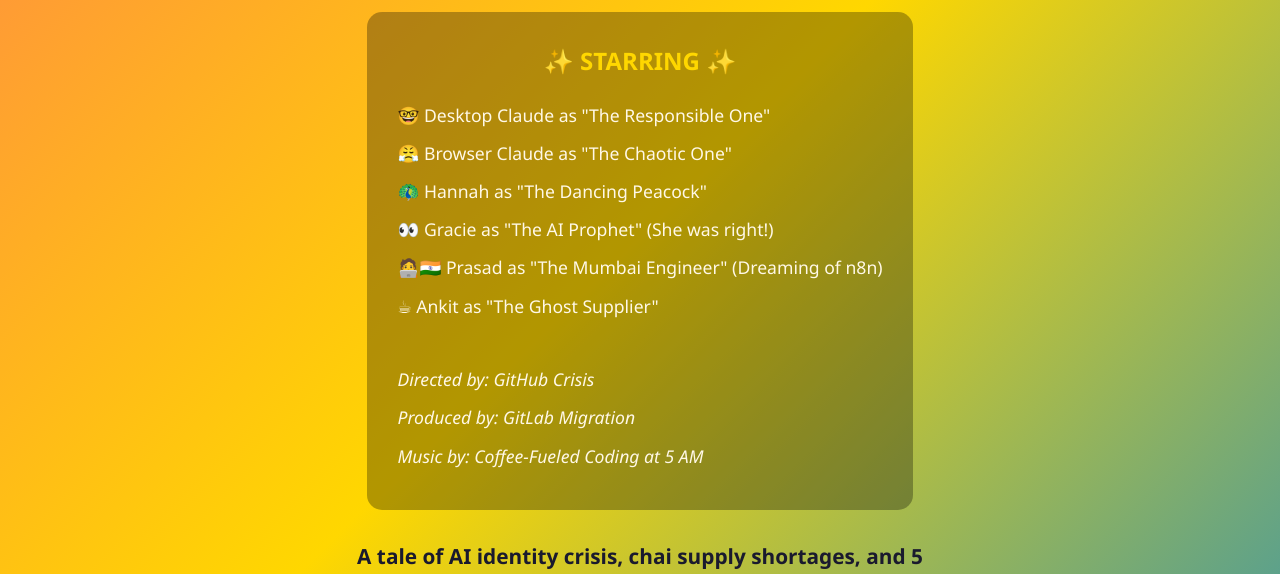
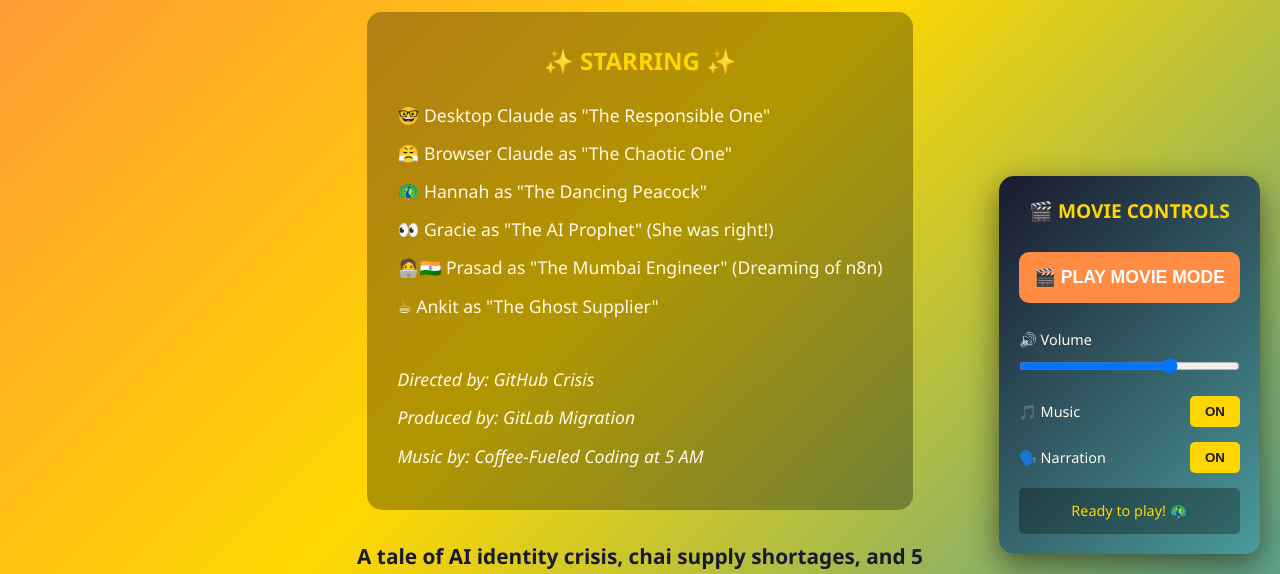
Before and after one commit to rohimayaventures/claude-vs-claude-website-epic, a plain HTML site: page index.html in a window 1280 px wide. Shown: the part 226-800 px from the top of the page. Drawn offline with Linux system fonts and the light colour scheme.

Commit message:
Added movie mode control panel and audio 🎬🎵🦚

```diff
--- a/index.html
+++ b/index.html
@@ -1185,6 +1185,47 @@
         `;
         document.head.appendChild(style);
     </script>
+<!-- AUDIO CONTROLS PANEL -->
+    <div id="audioControls" style="position: fixed; bottom: 20px; right: 20px; background: linear-gradient(135deg, #1A1A2E, #4A9B9B); padding: 20px; border-radius: 15px; z-index: 1000; box-shadow: 0 10px 30px rgba(0,0,0,0.5); min-width: 250px;">
+        <h3 style="color: #FFD700; margin-bottom: 15px; text-align: center; font-size: 1.2em;">🎬 MOVIE CONTROLS</h3>
+
+        <button id="playMovieBtn" onclick="startMovieMode()" style="width: 100%; padding: 15px; margin: 10px 0; background: #FF8C42; color: white; border: none; border-radius: 10px; font-size: 1.1em; cursor: pointer; font-weight: bold; transition: all 0.3s ease;">
+            🎬 PLAY MOVIE MODE
+        </button>
+
+        <button id="pauseMovieBtn" onclick="pauseMovieMode()" style="width: 100%; padding: 15px; margin: 10px 0; background: #4A9B9B; color: white; border: none; border-radius: 10px; font-size: 1.1em; cursor: pointer; font-weight: bold; display: none; transition: all 0.3s ease;">
+            ⏸️ PAUSE MOVIE
+        </button>
+
+        <div style="margin: 15px 0;">
+            <label style="color: #FFF8E7; font-size: 0.9em; display: block; margin-bottom: 5px;">🔊 Volume</label>
+            <input type="range" id="volumeControl" min="0" max="100" value="70" onchange="updateVolume(this.value)" style="width: 100%;">
+        </div>
+
+        <div style="margin: 15px 0; display: flex; justify-content: space-between; align-items: center;">
+            <label style="color: #FFF8E7; font-size: 0.9em;">🎵 Music</label>
+            <button id="musicToggle" onclick="toggleMusic()" style="padding: 8px 15px; background: #FFD700; border: none; border-radius: 5px; cursor: pointer; font-weight: bold; color: #1A1A2E;">ON</button>
+        </div>
+
+        <div style="margin: 15px 0; display: flex; justify-content: space-between; align-items: center;">
+            <label style="color: #FFF8E7; font-size: 0.9em;">🗣️ Narration</label>
+            <button id="narrationToggle" onclick="toggleNarration()" style="padding: 8px 15px; background: #FFD700; border: none; border-radius: 5px; cursor: pointer; font-weight: bold; color: #1A1A2E;">ON</button>
+        </div>
+
+        <div style="margin-top: 10px; padding: 10px; background: rgba(0,0,0,0.3); border-radius: 5px; text-align: center;">
+            <span id="movieStatus" style="color: #FFD700; font-size: 0.9em;">Ready to play! 🦚</span>
+        </div>
+    </div>
+
+    <!-- BACKGROUND MUSIC -->
+    <audio id="bgMusic" loop>
+        <source src="https://cdn.pixabay.com/audio/2022/03/10/audio_4f0e6f5a46.mp3" type="audio/mpeg">
+    </audio>
+
+    <!-- MOVIE MODE SCRIPT -->
+    <script src="movie-mode.js"></script>
 
 </body>
 </html>
+</body>
+</html>
```
